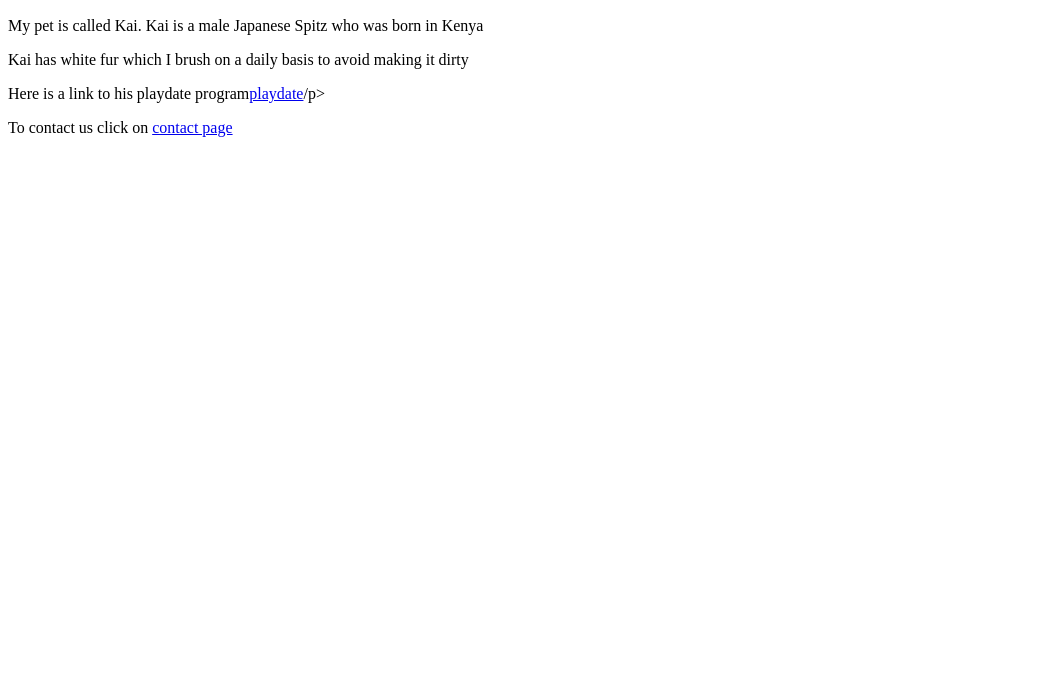
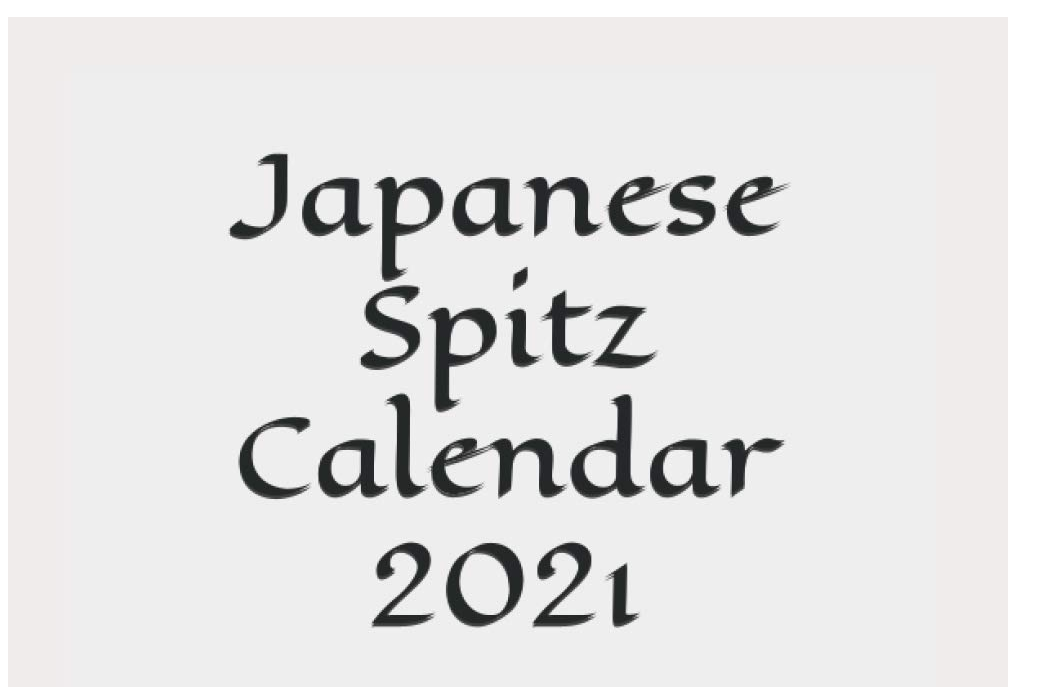
Before and after one commit to victorianawire/my-pet, a plain HTML site: page index.html in a window 1280 px wide. Shown: the part 110-797 px from the top of the page, without its empty margins (0-1063 px from the left). Drawn offline with Linux system fonts and the light colour scheme.

Commit message:
add links

```diff
--- a/index.html
+++ b/index.html
@@ -20,11 +20,12 @@
         <![endif]-->
     <h1>My Pet</h1>
     <h2>Introduction</h2>
+    <img src=" /image/calendar.jpg" alt="image of Kai">
     <p>My pet is called Kai. Kai is a male Japanese Spitz who was born in Kenya</p>
     <p>Kai has white fur which I brush on a daily basis to avoid making it dirty</p>
     <script src="" async defer></script>
-    <p>Here is a link to his playdate program<a href="playdate.html">playdate</a>/p>
-        <p>To contact us click on <a href="contactpage.html">contact page</a></p>
+    <p>Here is a link to his playdate program<a href="playdate.html">playdate</a></p>
+    <p>To contact us click on <a href="contactpage.html">contact page</a></p>
 </body>
 
 </html>
```
